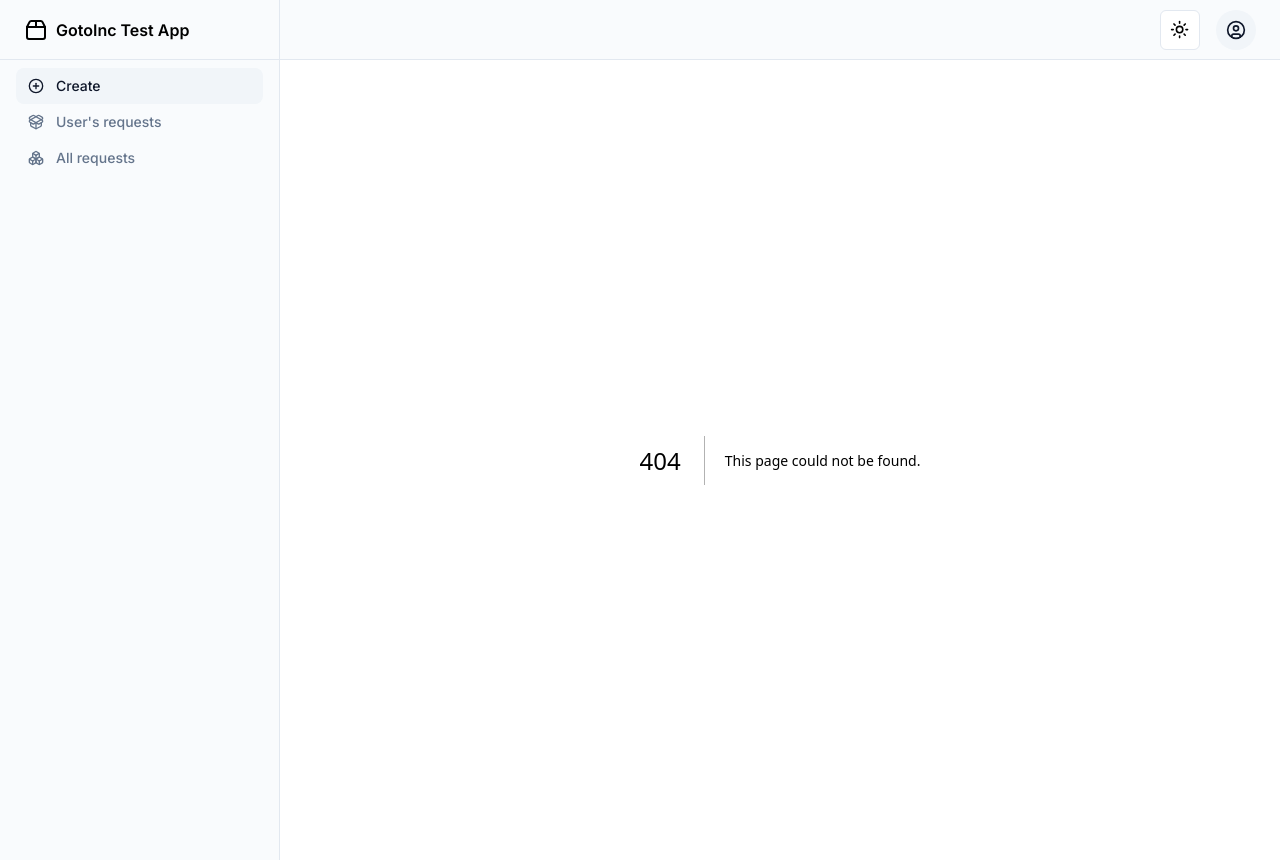
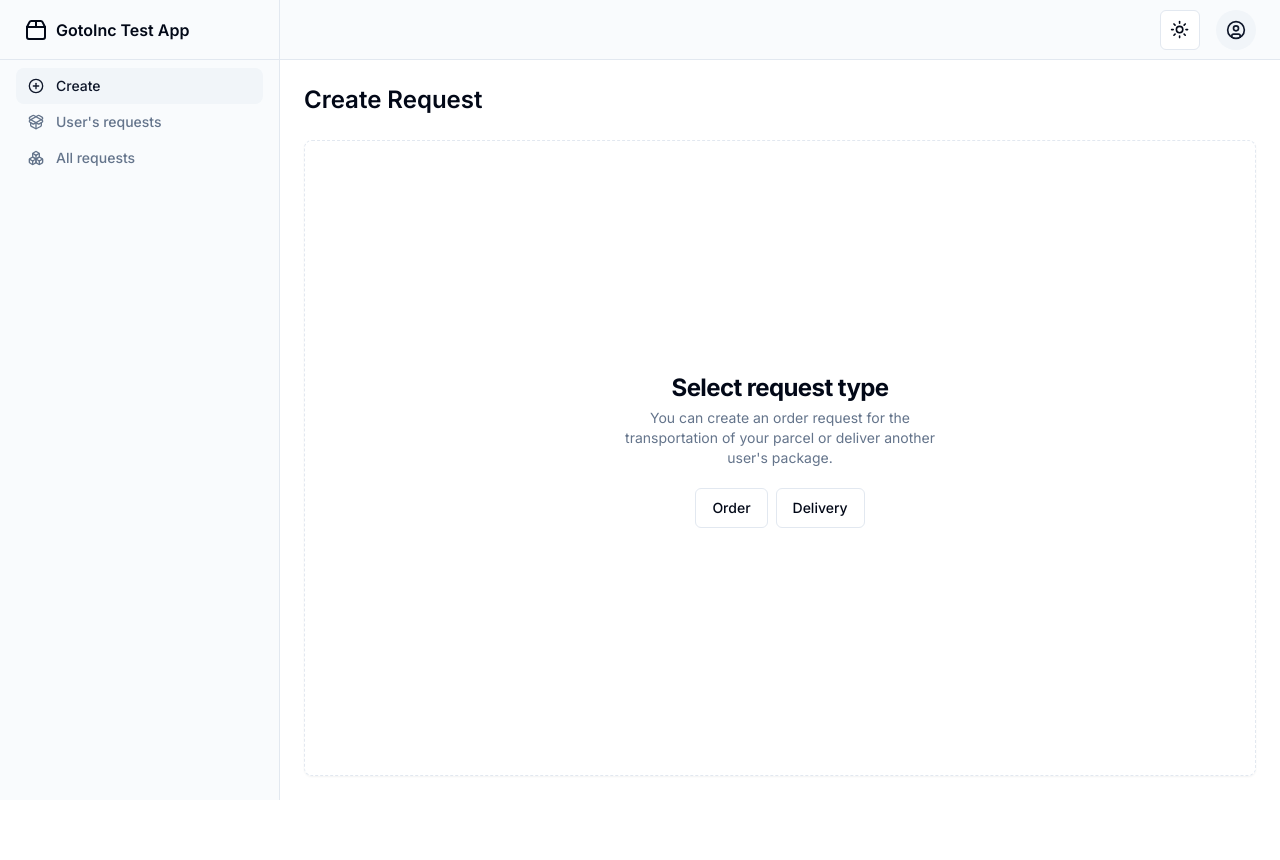
Before and after one commit to tarmiel/gotoinc-test-task, a Next.js app: page /13b56b64-14df-4efa-8edf-567d80291c27/create in a window 1280 px wide. Before the commit this address had no page. After the commit the page ends 800 px from the top, so only its background shows below. Built offline with nearby package versions, Linux system fonts and the light colour scheme.

Commit message:
add create request pages

```diff
--- /dev/null
+++ b/src/app/[userId]/create/deliver/page.tsx
@@ -0,0 +1,30 @@
+'use client';
+
+import { CreateDeliveryForm } from '@/components/forms/request/create-delivery-form';
+import { useRouter } from 'next/navigation';
+import { toast } from '@/components/ui/toaster';
+import { useAuth } from '@/providers/auth';
+
+export default function CreateDeliveryPage() {
+	const { userId } = useAuth();
+	const router = useRouter();
+
+	const handleSuccessCreate = () => {
+		toast.success('Delivery request was created successfully!');
+
+		router.push(`/${userId}/requests`);
+	};
+
+	return (
+		<main className='flex flex-1 flex-col gap-4 p-4 lg:gap-6 lg:p-6'>
+			<div className='flex items-center justify-center'>
+				<h1 className='text-lg font-semibold md:text-2xl'>
+					Create delivery request
+				</h1>
+			</div>
+			<div className='flex flex-1 justify-center rounded-lg border border-dashed shadow-sm pt-12'>
+				<CreateDeliveryForm onSuccess={handleSuccessCreate} />
+			</div>
+		</main>
+	);
+}
--- /dev/null
+++ b/src/app/[userId]/create/order/page.tsx
@@ -0,0 +1,31 @@
+'use client';
+
+import { useRouter } from 'next/navigation';
+
+import { CreateOrderForm } from '@/components/forms/request/create-order-form';
+import { toast } from '@/components/ui/toaster';
+import { useAuth } from '@/providers/auth';
+
+export default function CreateOrderPage() {
+	const { userId } = useAuth();
+	const router = useRouter();
+
+	const handleSuccessCreate = () => {
+		toast.success('Order request was created successfully!');
+
+		router.push(`/${userId}/requests`);
+	};
+
+	return (
+		<main className='flex flex-1 flex-col gap-4 p-4 lg:gap-6 lg:p-6'>
+			<div className='flex items-center justify-center'>
+				<h1 className='text-lg font-semibold md:text-2xl'>
+					Create order request
+				</h1>
+			</div>
+			<div className='flex flex-1 justify-center rounded-lg border border-dashed shadow-sm p-6'>
+				<CreateOrderForm onSuccess={handleSuccessCreate} />
+			</div>
+		</main>
+	);
+}
--- /dev/null
+++ b/src/app/[userId]/create/page.tsx
@@ -0,0 +1,43 @@
+'use client';
+
+import { Button } from '@/components/ui/button';
+import { useAuth } from '@/providers/auth';
+
+import Link from 'next/link';
+
+export default function CreateRequestPage() {
+	const { userId } = useAuth();
+
+	return (
+		<main className='flex flex-1 flex-col gap-4 p-4 lg:gap-6 lg:p-6'>
+			<div className='flex items-center'>
+				<h1 className='text-lg font-semibold md:text-2xl'>Create Request</h1>
+			</div>
+			<div className='flex flex-1 items-center justify-center rounded-lg border border-dashed shadow-sm'>
+				<div className='flex flex-col items-center gap-1 text-center'>
+					<h3 className='text-2xl font-bold tracking-tight'>
+						Select request type
+					</h3>
+					<p className='text-sm text-muted-foreground max-w-80'>
+						You can create an order request for the transportation of your
+						parcel or deliver another user&apos;s package.
+					</p>
+					<div className={'p-4 flex gap-2'}>
+						<Button
+							asChild
+							variant={'outline'}
+						>
+							<Link href={`/${userId}/create/order`}>Order</Link>
+						</Button>
+						<Button
+							asChild
+							variant={'outline'}
+						>
+							<Link href={`/${userId}/create/deliver`}>Delivery</Link>
+						</Button>
+					</div>
+				</div>
+			</div>
+		</main>
+	);
+}
```
